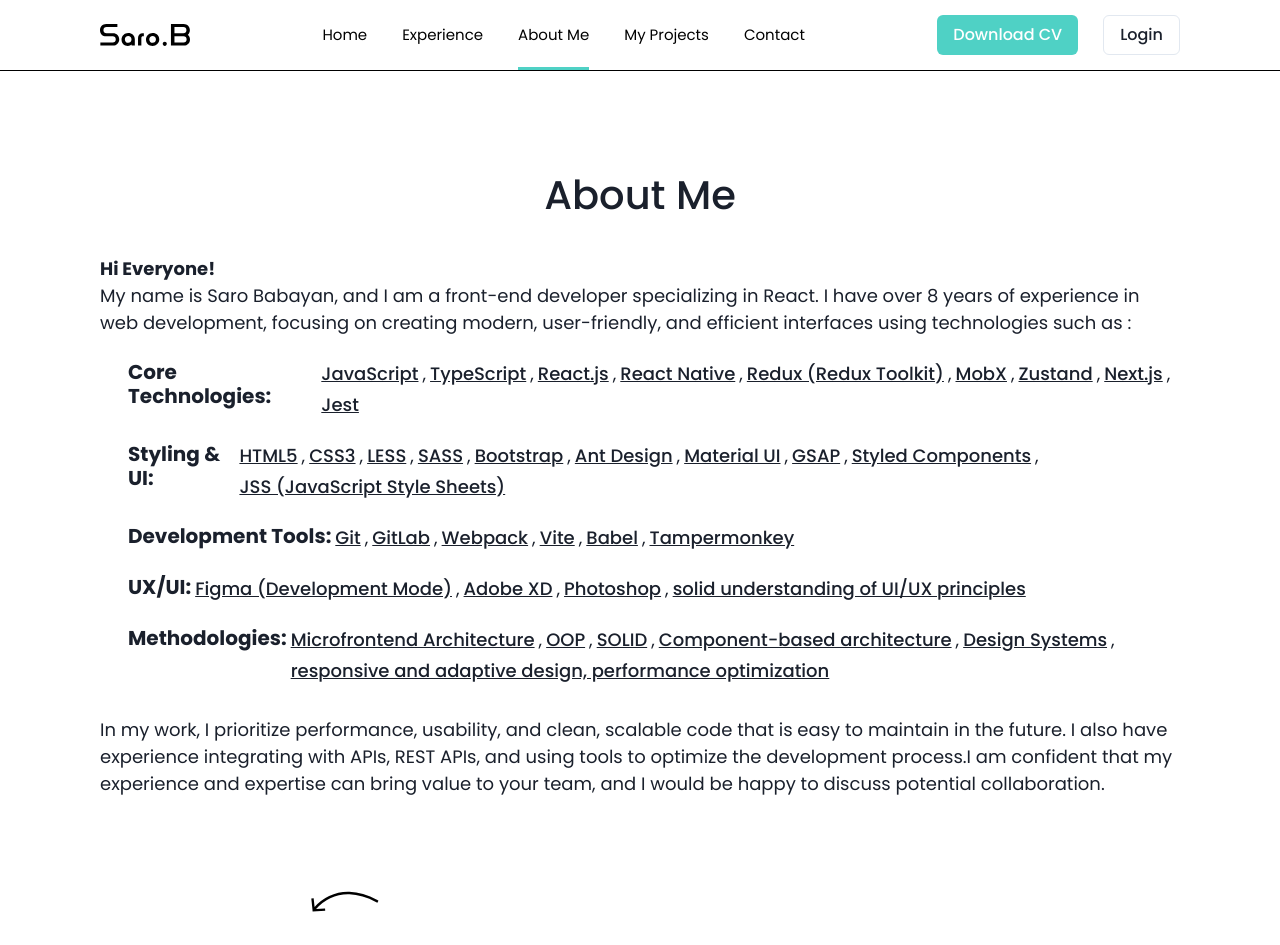
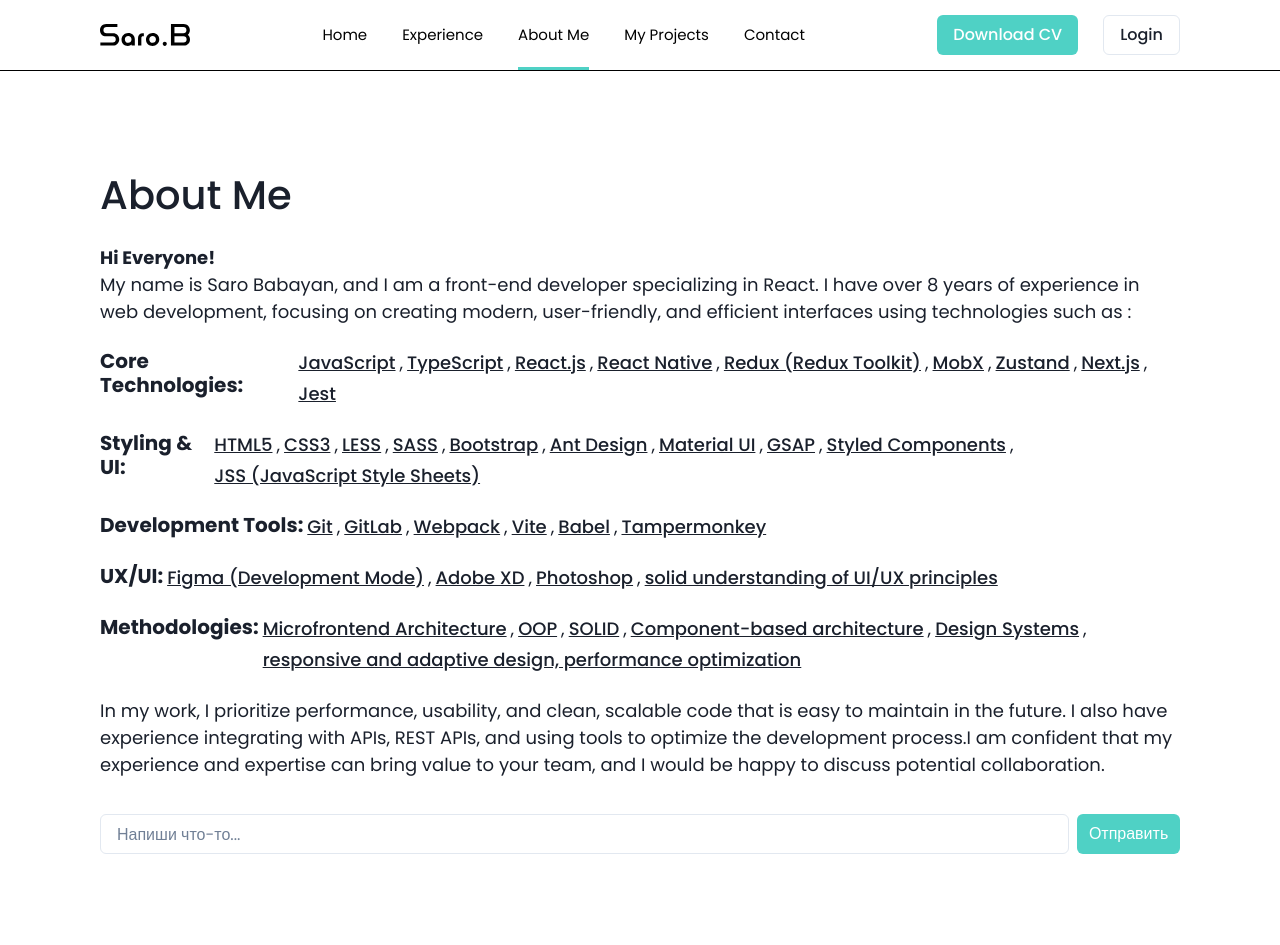
Before and after one commit to JackBabayan/personalCVpage, a Next.js app: page /about in a window 1280 px wide. Shown: the top 945 px of the page. Built offline with nearby package versions, Linux system fonts and the light colour scheme.

Commit message:
добавил чат бота по всему моему резуме

```diff
--- a/src/app/about/page.tsx
+++ b/src/app/about/page.tsx
@@ -1,10 +1,11 @@
 "use client";
 
 import { Fragment, useEffect } from "react";
-import { Box, Heading, Text, Flex, ListItem, VStack, Spinner, Center } from "@chakra-ui/react";
+import ChatAI from "@/components/chatAI"
+import { Box, Heading, Text, Flex, VStack, Spinner, Center } from "@chakra-ui/react";
 import useStore from '@/store/store';
 
-import styles from "./style.module.scss"
+import styles from "./styles.module.scss"
 
 const About = () => {
   const { aboutMe, loading, error, fetchAboutMe } = useStore();
@@ -31,33 +32,33 @@ const About = () => {
 
   return (
     <section className={styles.aboutWrapper}>
-      <Box mb={9} textAlign={"center"}>
-        <h3>
+      <Heading as='h3' size='md'>
         About Me
-        </h3>
-      </Box>
+      </Heading>
 
-      <Box mb={6}>
+      <Box mb={9}>
+
+        <VStack spacing={6} align="start">
           <Text fontSize="lg" dangerouslySetInnerHTML={{ __html: aboutMe?.description || '' }} />
-      </Box>
-
-      <VStack spacing={6} paddingLeft={7} align="start">
           {aboutMe?.technicalSkills && aboutMe.technicalSkills.map((section, index) => (
             <Flex key={index} gap={1} className={styles.technicalSkillsWrap}>
               <h5>{section.coreTechnologies?.name || section.styling?.name || section.tools?.name || section.ui?.name || section.methodologies?.name}: </h5>
               <Flex key={index} gap={1} flexWrap={"wrap"}>
                 {(section.coreTechnologies?.technologies || section.styling?.technologies || section.tools?.technologies || section.ui?.technologies || section.methodologies?.technologies)?.map((tech, idx) => (
-                <>
+                  <Fragment key={idx}>
                     <Text as={"span"} key={idx}>{tech}</Text>
                     {(section.coreTechnologies?.technologies || section.styling?.technologies || section.tools?.technologies || section.ui?.technologies || section.methodologies?.technologies).length - 1 != idx && ", "}
-                </>
+                  </Fragment>
                 ))}
               </Flex>
             </Flex>
           ))}
+          <Text fontSize="lg">{aboutMe?.ending}</Text>
         </VStack>
-      <Box mt={8}>
-        <Text fontSize="lg">{aboutMe?.ending}</Text>
+      </Box>
+
+      <Box>
+        <ChatAI />
       </Box>
     </section>
   );
--- a/src/app/about/style.module.scss
+++ b/src/app/about/styles.module.scss
@@ -1,4 +1,7 @@
 .aboutWrapper {
+  h3{
+    margin-bottom: var(--inboxPaddingMd);
+  }
   .technicalSkillsWrap {
     h5 {
       font-weight: 600;
--- /dev/null
+++ b/src/app/api/chat/route.js
@@ -0,0 +1,77 @@
+import { NextResponse } from "next/server";
+import axios from "axios";
+import fs from 'fs';
+import path from 'path';
+
+export async function POST(req) {
+
+    try {
+        const { message } = await req.json();
+
+        // Путь к файлам данных
+        const aboutMeFile = path.join(process.cwd(), "mockData", "aboutMe.json");
+        const experiencesFile = path.join(process.cwd(), "mockData", "experiences.json");
+        const portfolioFile = path.join(process.cwd(), "mockData", "portfolio.json");
+
+        // Чтение данных из файлов
+        function readJsonFile(filePath) {
+            const fileData = fs.readFileSync(filePath, "utf8");
+            return JSON.parse(fileData);
+        }
+
+
+        // Формируем контекст
+        const context = `
+    Here is some context to answer the user's questions based on my resume:
+
+    About Me:
+    ${aboutMe.description}
+    ${aboutMe.ending}
+
+    Skills and technologies:
+    ${aboutMe.technicalSkills.map(skill => `${skill.name}: ${skill.technologies.join(", ")}`).join("\n")}
+
+    Work Experience:
+    ${experiences.map(exp => `
+    Position: ${exp.position}
+    Location: ${exp.location}
+    Dates: ${exp.dates}
+    Description: ${exp.description}
+    Projects: ${exp.projects.map(p => `- ${p.name} (${p.url})`).join("\n")}
+    `).join("\n")}
+
+    Portfolio:
+    ${portfolio.map(port => `
+    Project: ${port.name}
+    Description: ${port.description}
+    URL: ${port.url}
+    Technologies: ${port.technologies.join(", ")}
+    `).join("\n")}
+    `;
+
+
+        const response = await axios.post(
+            "https://api.openai.com/v1/chat/completions",
+            {
+                model: "gpt-3.5-turbo", // или gpt-4
+                messages: [
+                    { role: "system", content: "You are a chatbot trained to answer questions based on a developer's resume and portfolio." },
+                    { role: "user", content: message },
+                    { role: "system", content: context }
+                ],
+            },
+            {
+                headers: {
+                    Authorization: `Bearer ${process.env.NEXT_PUBLIC_OPENAI_API_KEY || process.env.OPENAI_API_KEY}`,
+                    "Content-Type": "application/json",
+                },
+            }
+        );
+
+        return NextResponse.json({ reply: response.data.choices[0].message.content });
+    } catch (error) {
+        console.error('OpenAI request failed:', error.response?.data || error.message);
+        return NextResponse.json({ error: "Ошибка обработки запроса" }, { status: 500 });
+    }
+
+}
--- /dev/null
+++ b/src/components/chatAI/index.tsx
@@ -0,0 +1,66 @@
+"use client";
+import { useState } from 'react';
+import axios from 'axios';
+import {
+  Flex, Button, Input, Box, Spinner
+} from "@chakra-ui/react";
+
+import styles from "./styles.module.scss";
+
+export default function ChatAI() {
+  const [message, setMessage] = useState('');
+  const [chatHistory, setChatHistory] = useState([]);
+  const [loading, setLoading] = useState(false);
+
+  const handleSubmit = async (e) => {
+    e.preventDefault();
+    if (!message.trim()) return;
+
+    const newMessage = { role: 'user', content: message };
+    const updatedChat = [...chatHistory, newMessage];
+
+    setChatHistory(updatedChat);
+    setMessage('');
+    setLoading(true);
+
+    try {
+      const res = await axios.post('/api/chat', { message });
+      const aiMessage = { role: 'assistant', content: res.data.reply };
+      setChatHistory([...updatedChat, aiMessage]);
+    } catch (error) {
+      console.error('Ошибка запроса:', error);
+    } finally {
+      setLoading(false);
+    }
+  };
+
+  return (
+    <Box className={styles.chatContainer}>
+      <Box className={styles.chatMessages}>
+        {chatHistory.map((msg, index) => (
+          <Box
+            key={index}
+            className={msg.role === 'user' ? styles.userMessage : styles.aiMessage}
+          >
+            {msg.content}
+          </Box>
+        ))}
+      </Box>
+
+      <form onSubmit={handleSubmit} className={styles.chatForm}>
+        <Flex gap={2}>
+          <Input
+            type="text"
+            value={message}
+            onChange={(e) => setMessage(e.target.value)}
+            placeholder="Напиши что-то..."
+            disabled={loading}
+          />
+          <Button type="submit" colorScheme="teal" isDisabled={loading}>
+            {loading ? <Spinner size="sm" /> : "Отправить"}
+          </Button>
+        </Flex>
+      </form>
+    </Box>
+  );
+}
--- /dev/null
+++ b/src/components/chatAI/styles.module.scss
@@ -0,0 +1,16 @@
+.chatContainer {
+  .chatMessages {
+
+    .userMessage {
+      text-align: right;
+      color: blue;
+    }
+
+    .aiMessage {
+      text-align: left;
+      color: green;
+    }
+  }
+
+  .chatForm {}
+}
--- a/src/components/projectSection/index.tsx
+++ b/src/components/projectSection/index.tsx
@@ -8,7 +8,7 @@ import { ArrowLeftTopIcon } from "@/styles/icon";
 import gsap from 'gsap';
 import { ScrollTrigger } from 'gsap/ScrollTrigger';
 
-import styles from './style.module.scss'
+import styles from './styles.module.scss'
 // Инициализация ScrollTrigger
 gsap.registerPlugin(ScrollTrigger);
 
--- a/src/components/provider.tsx
+++ b/src/components/provider.tsx
@@ -9,6 +9,30 @@ const theme = extendTheme({
     body: "Poppins, sans-serif",
   },
   components: {
+    Heading: {
+      baseStyle: {
+        fontWeight: "bold",
+        fontFamily: "Poppins , sans-serif",
+        lineHeight: "var(--lineHeightS)",
+      },
+      sizes: {
+        xl: {
+          fontSize: "var(--h1)",
+        },
+        lg: {
+          fontSize: "var(--h2)",
+          fontWeight: 500,
+          marginBottom: "var(--inboxPaddingMd)",
+        },
+        md: {
+          fontSize: "var(--h3)",
+          fontWeight: 500,
+        },
+        sm: {
+          fontSize: "var(--h4)",
+        },
+      },
+    },
     Button: {
       baseStyle: {
         fontWeight: "500",
```
Also changed, not shown: src/components/projectSection/styles.module.scss (renamed from src/components/projectSection/style.module.scss), 1 other file (tests, documents, lock files or other folders). Lines whose indentation alone changed are shown as unchanged.
